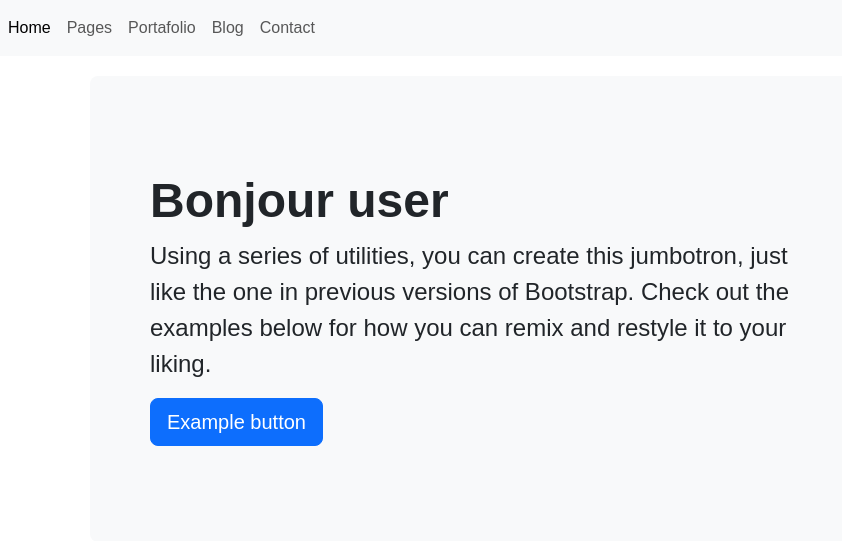
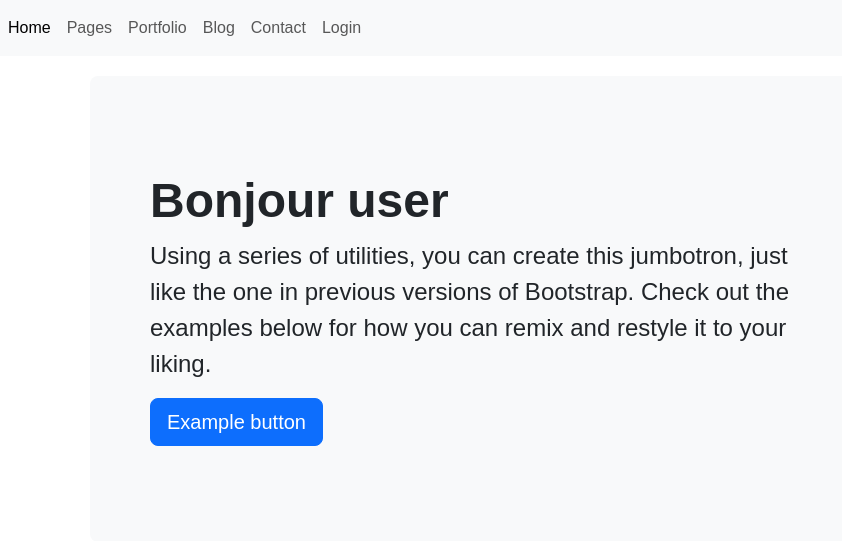
Before and after one commit to manelocana/Projet_Portafolio_Framework, a Flask app: page / in a window 1280 px wide. Shown: the top 541 px of the page, without its empty margins (0-842 px from the left). Run offline with Flask 3, Linux system fonts and the light colour scheme.

Commit message:
mod css, mod filename, add login

```diff
--- a/main.py
+++ b/main.py
@@ -14,9 +14,9 @@ def pages():
     return render_template('user/pages.html')
 
 
-@app.route('/portafolio')
+@app.route('/portfolio')
 def portafolio():
-    return render_template('user/portafolio.html')
+    return render_template('user/portfolio.html')
 
 
 @app.route('/blog')
--- a/static/css/style.css
+++ b/static/css/style.css
@@ -17,25 +17,8 @@ body {
     padding: 20px;
 }
 
-.custom-navbar .navbar-nav{
+header {
     position: sticky;
     top: 0;
-
+    z-index: 2;
 }
-
-    header {
-        position: sticky;
-        top: 0;
-        z-index: 2;
-    }
-
-    header .container {
-        flex-direction: row;
-        justify-content: space-between;
-        padding: 0px;
-    }
-
-    header nav {
-        flex-direction: row;
-        padding-bottom: 0px;
-    }
--- a/templates/user/header.html
+++ b/templates/user/header.html
@@ -26,27 +26,26 @@
             href="{{ url_for('static', filename='css/style.css') }}"
         >
 
-
     </head>
 
     <body>
 
         <header>
             <!-- bs5-nav-minimal-a -->
-            <nav class="navbar navbar-expand navbar-light bg-light custom-navbar">
+            <nav class="navbar navbar-expand navbar-light bg-light">
                 <div class="nav navbar-nav">
                     <a class="nav-item nav-link active" href="/" aria-current="page"
                         >Home <span class="visually-hidden">(current)</span></a
                     >
                     <a class="nav-item nav-link" href="/pages">Pages</a>
-                    <a class="nav-item nav-link" href="/portafolio">Portafolio</a>
+                    <a class="nav-item nav-link" href="/portfolio">Portfolio</a>
                     <a class="nav-item nav-link" href="/blog">Blog</a>
                     <a class="nav-item nav-link" href="/contact">Contact</a>
+                    <a class="nav-item nav-link" href="/admin">Login</a>
                 </div>
             </nav>
         </header>
 
-
         <!-- je ouvre ici le div pour le body...
         et je le ferme au footer -->
         <div class="container">
```
Also changed, not shown: templates/admin/footer.html (added), templates/admin/header.html (added), templates/admin/home.html (added), templates/admin/login.html (added), templates/admin/portfolio.html (added), templates/user/portfolio.html (renamed from templates/user/portafolio.html).
